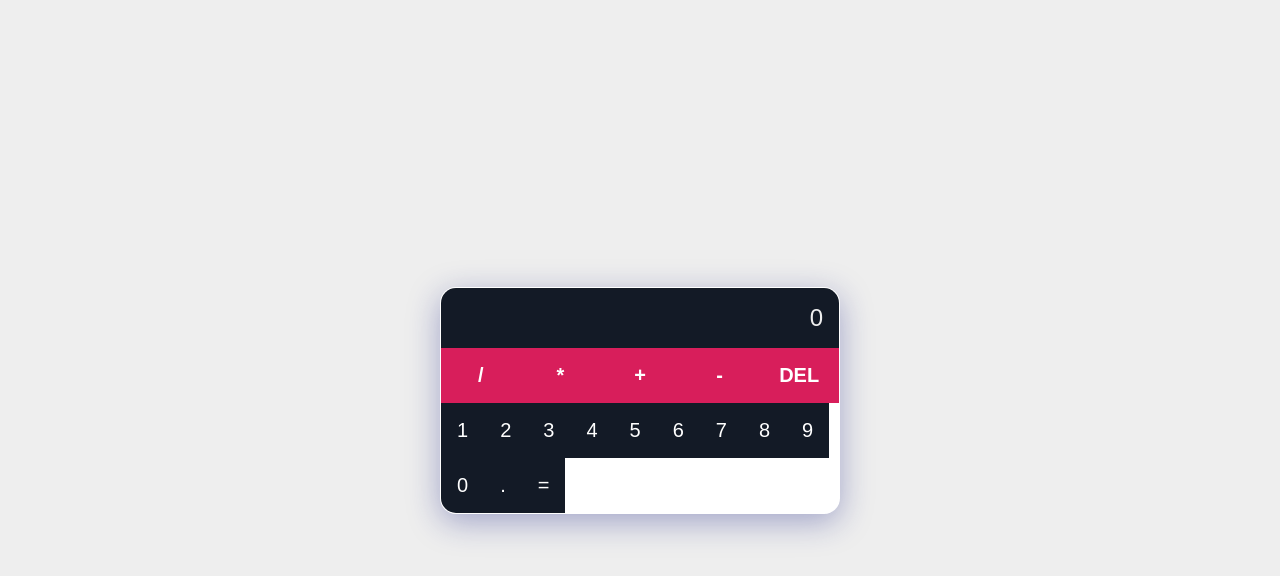
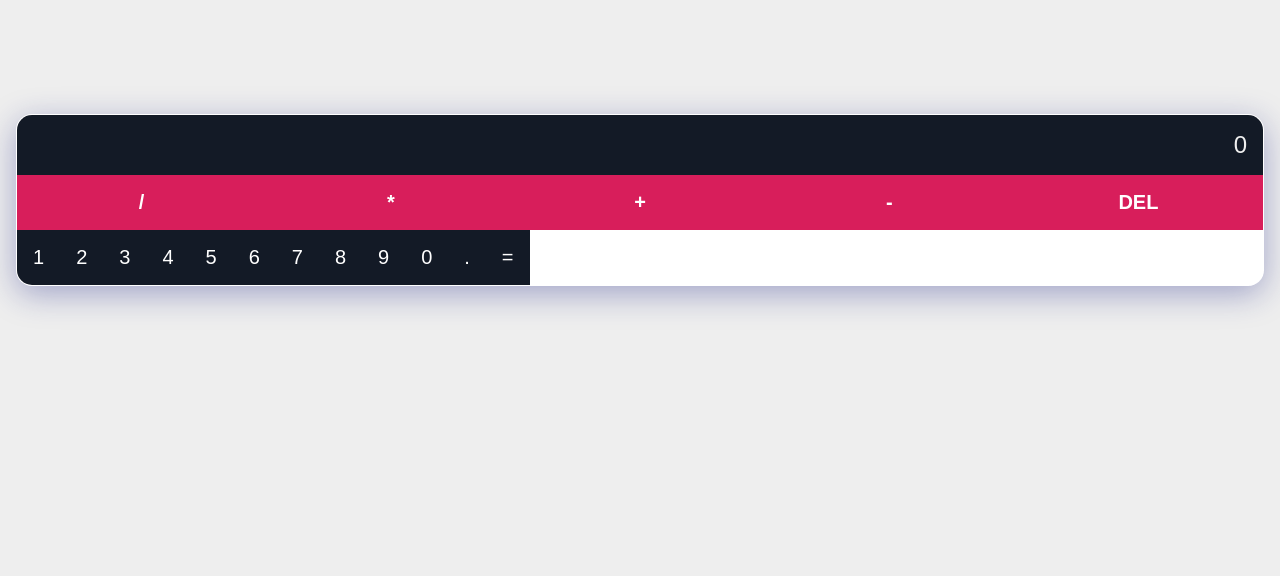
Before and after one commit to Agw-a/react-calculator-app, a React (Vite) app: page / in a window 1280 px wide. Shown: the top 576 px of the page. Built offline with nearby package versions, Linux system fonts and the light colour scheme.

Commit message:
Ui update

```diff
--- a/src/App.css
+++ b/src/App.css
@@ -33,7 +33,7 @@ body{
 
 .App{
   display: flex;
-  height: 100vh;
+  height: 400px;
   align-items: center;
   justify-content: center;
   padding: 16px;
@@ -41,7 +41,7 @@ body{
 
 .calculator{
   width: 100%;
-  max-width: 400px;
+  /* max-width: 400px; */
   background-color: #fff;
   border-radius: 16px;
   overflow: hidden;
```
